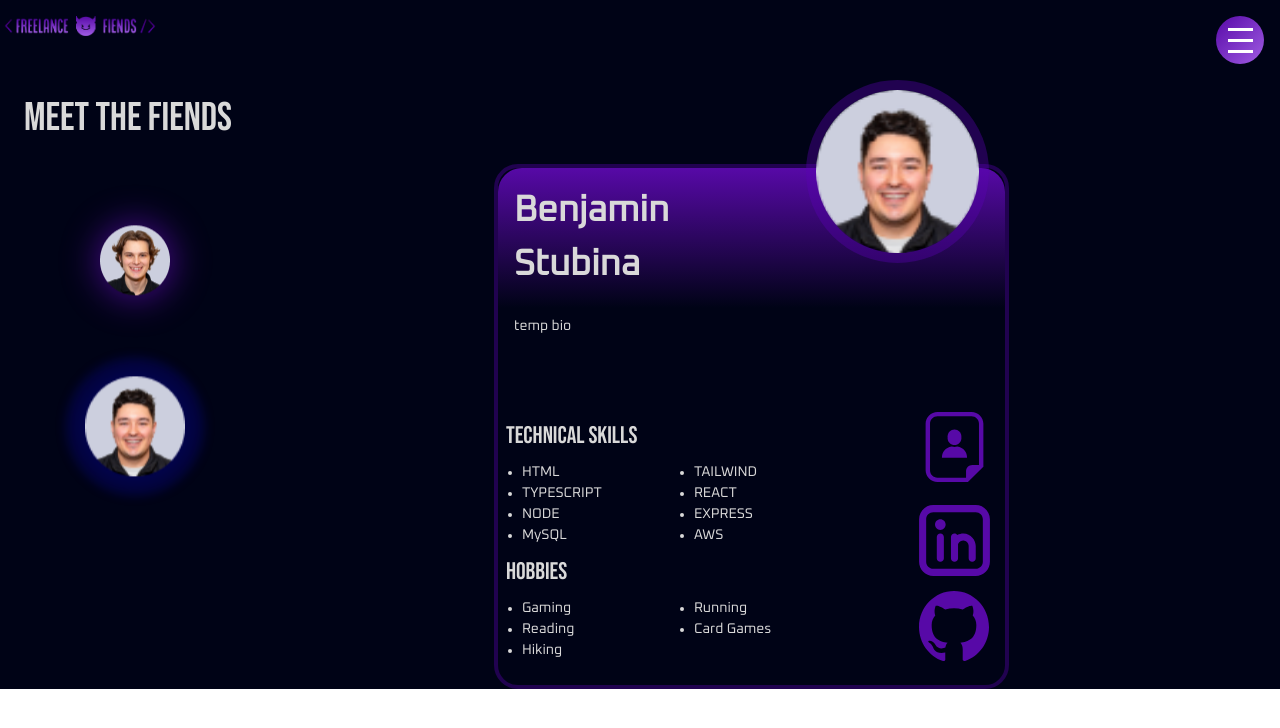
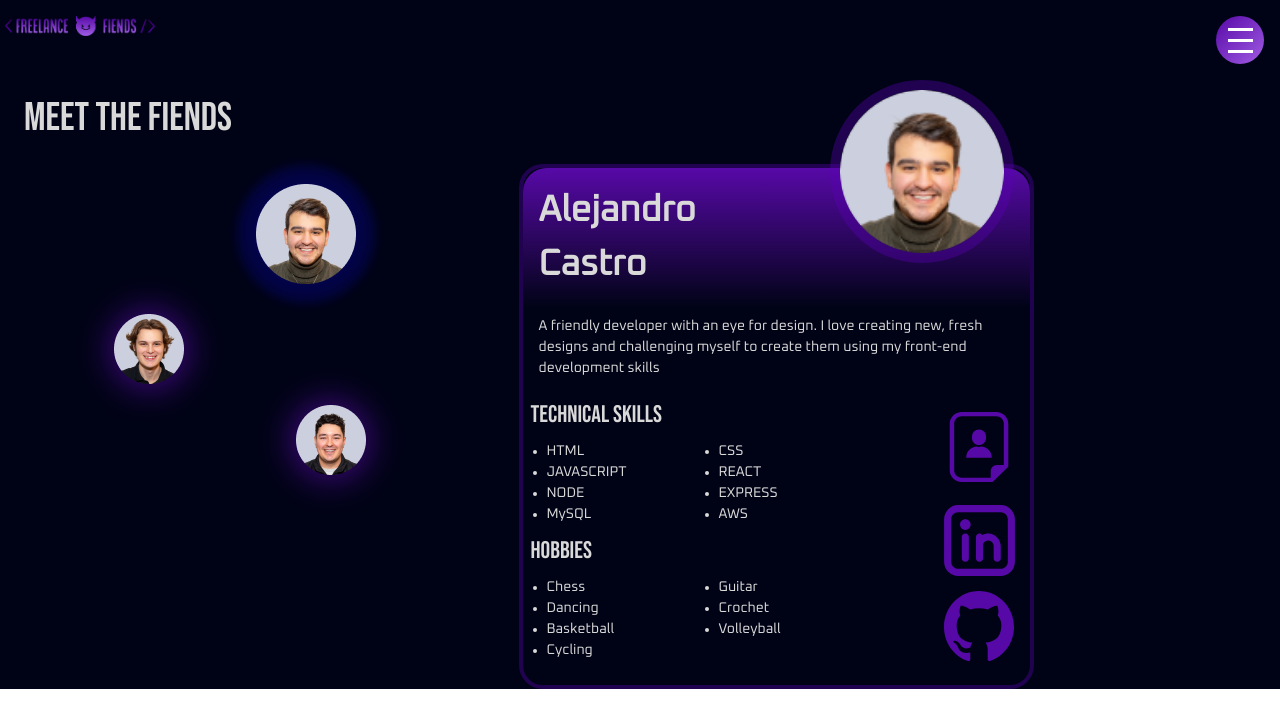
Before and after one commit to Matthewleslie12/FLF, a React (Vite) app: page / in a window 1280 px wide. Shown: the top 728 px of the page. Built offline with nearby package versions, Linux system fonts and the light colour scheme.

Commit message:
start revolver wheel placement

```diff
--- a/src/components/FiendPhotoCard/FiendPhotoCard.tsx
+++ b/src/components/FiendPhotoCard/FiendPhotoCard.tsx
@@ -1,25 +1,49 @@
 
 import { photoCardProps } from '../../types/photoCardInterface';
+import Ben from "../../assets/fiends-pics/ben.png"
+import Alejo from "../../assets/fiends-pics/alejo.png"
+import Trap from "../../assets/fiends-pics/trap.png"
+import { useEffect, useState } from 'react';
+
 
 const FiendPhotoCard = (photoCardProps:photoCardProps) => {
 
-  const { pic, isActive} = photoCardProps;
+  const { pic, isActive, setActiveFiend} = photoCardProps;
+
+  const [source, SetSource] = useState<string>("");
+
+  const updateActiveFiend = () => {
+    setActiveFiend(photoCardProps.pic)
+
+  }
+
+  useEffect(() => {
+    if (pic == "Ben"){
+      SetSource(Ben)
+    }
+    if (pic == "Alejo"){
+      SetSource(Alejo)
+    }
+    if (pic == "Trap"){
+      SetSource(Trap)
+    }
+  },[pic])
 
   if (isActive){
     return (
       <div className="w-[8.75rem] h-[8.75rem] rounded-full m-0 flex items-center justify-center">
         <div className="w-[8.75rem] h-[8.75rem] absolute content center-spotlight rounded-full "></div>
-        <img className="w-[6.25rem] h-[6.25rem] m-0 absolute z-10" src={pic} alt="picture of the developers" ></img>
+        <img className="w-[6.25rem] h-[6.25rem] m-0 absolute z-10" src={source} alt="picture of the developers" ></img>
       </div>
     )}
 
   return (
 
-    <div className="w-[5.687rem] h-[5.687rem] m-0 flex items-center justify-center  rounded-full" >
+    <div className="w-[5.687rem] h-[5.687rem] m-0 flex items-center justify-center  rounded-full hover:cursor-pointer" onClick={()=>{updateActiveFiend()} } >
 
       <div className="slider-spotlight rounded-full w-[5.687rem] h-[5.687rem] absolute content"></div>
 
-      <img className="w-[4.375rem] h-[4.375rem] m-0 absolute z-10" src={pic} alt="picture of the developers"></img>
+      <img className="w-[4.375rem] h-[4.375rem] m-0 absolute z-10" src={source} alt="picture of the developers"></img>
 
     </div>
   );
--- /dev/null
+++ b/src/components/FiendRevolver.tsx/FiendRevolver.tsx
@@ -0,0 +1,16 @@
+import { useState } from "react";
+import FiendBios from "../../assets/fiend-bios/fiend-bios.json"
+
+const FiendRevolver = () => {
+
+  const [isActive, setIsActive] = useState();
+
+  if (isActive)
+  return (
+    <div className="">
+
+    </div>
+  );
+};
+
+export default FiendRevolver;
--- a/src/components/FiendSpotlight/FiendSpotlight.tsx
+++ b/src/components/FiendSpotlight/FiendSpotlight.tsx
@@ -1,9 +1,5 @@
 import { Swiper, SwiperSlide } from 'swiper/react';
 import 'swiper/css';
-
-import Ben from "../../assets/fiends-pics/ben.png";
-import Alejo from "../../assets/fiends-pics/alejo.png";
-import Trap from "../../assets/fiends-pics/trap.png";
 import FiendPhotoCard from '../FiendPhotoCard/FiendPhotoCard';
 import { useEffect, useState } from 'react';
 // import Matt from "../../assets/fiends-pics/matt.png";
@@ -33,7 +29,7 @@ const FiendSpotlight = (SpotlightProps: SpotlightProps) => {
     setSlideActiveIndex(e.realIndex)
   }
 
-  const fiendPics = [Alejo,Trap,Ben] //Matt,NG,Sam
+   //Matt,NG,Sam
   return (
     <Swiper
     slidesPerView={3}
@@ -50,18 +46,18 @@ const FiendSpotlight = (SpotlightProps: SpotlightProps) => {
 
       768: {
         direction:"vertical",
-      }
+      },
       }}>
-      {fiendPics.map((pic,index) => {
+      {FiendBios.bios.map((fiend,index) => {
       if (slideActiveIndex === index){
         return (<SwiperSlide key={index} className="flex items-center justify-center relative bottom-[2rem] md:bottom-0" >
 
-          <FiendPhotoCard pic={pic} isActive={true}/>
+          <FiendPhotoCard pic={fiend.id} isActive={true} setActiveFiend={setActiveFiend}/>
         </SwiperSlide >)
 
       }else{
       return (<SwiperSlide key={index} className="flex items-center justify-center relative top-[1rem]" >
-          <FiendPhotoCard pic={pic} isActive={false}/>
+          <FiendPhotoCard pic={fiend.id} isActive={false} setActiveFiend={setActiveFiend}/>
         </SwiperSlide >)}
 })}
 
--- a/src/components/Fiends/Fiends.tsx
+++ b/src/components/Fiends/Fiends.tsx
@@ -3,16 +3,18 @@ import FiendBios from "../../assets/fiend-bios/fiend-bios.json"
 import useBioState from "../../hooks/bioHooks";
 import BioCard from "../BioCard/BioCard";
 import { BioType } from "../../types/bioInterface";
+import FiendPhotoCard from "../FiendPhotoCard/FiendPhotoCard";
 import FiendSpotlight from "../FiendSpotlight/FiendSpotlight";
+
+
 const Fiends = () => {
 
 
   const { activeFiend, setActiveFiend } = useBioState();
   const { activeFiendBio, setActiveFiendBio } = useBioState();
-
+  const { id,name, bio, hobbies, techStack, linkedIn, gitHub} = activeFiendBio;
 
   useEffect(() => {
-
 
     const fiendBio: BioType= FiendBios.bios.find((bio) => bio.id === activeFiend) || FiendBios.bios[0];
 
@@ -26,19 +28,32 @@ const Fiends = () => {
   return (
     <div className="m-lg ">
       <h1 className="text-[1.75rem] md:text-[2.5rem] font-bebas text-offWhite self-start">Meet the Fiends</h1>
-      <div className="flex flex-col md:flex-row mt-[1rem] ">
-      <div className="w-full md:w-[17rem]">
-        <FiendSpotlight activeFiend={activeFiend} setActiveFiend={setActiveFiend}/>
+      <div className="flex flex-col md:flex-row mt-[1rem] justify-center w-full">
+      <div className="w-full md:w-[17rem] h-full lg:max-w-[20rem]">
+        <div className="lg:hidden">
+          <FiendSpotlight activeFiend={activeFiend} setActiveFiend={setActiveFiend}/>
+        </div>
+        <div className="hidden h-[32.8125rem] lg:flex flex-col  max-w-[17rem]">
+
+         {FiendBios.bios.map((fiend)=>{
+          if (fiend.id === activeFiend){
+            return <div className="flex first:self-end second:self-center second:mr-[1rem] fourth:self-center fourth:mr-[1rem] last:self-end"><FiendPhotoCard pic={fiend.id} isActive={true} setActiveFiend={setActiveFiend}/></div>
+          }else{
+            return <div className="flex first:self-end second:self-center second:mr-[1rem] fourth:self-center fourth:mr-[1rem] last:self-end"><FiendPhotoCard pic={fiend.id} isActive={false} setActiveFiend={setActiveFiend}/></div>
+          }
+        })}
+
+        </div>
       </div>
-      <div className="w-full flex justify-center">
+      <div className="w-full flex justify-center md:max-w-[50rem]">
          <BioCard
-          id = {activeFiendBio.id}
-          name={activeFiendBio.name}
-          bio={activeFiendBio.bio}
-          techStack={activeFiendBio.techStack}
-          hobbies={activeFiendBio.hobbies}
-          linkedIn={activeFiendBio.linkedIn}
-          gitHub={activeFiendBio.gitHub}
+          id = {id}
+          name={name}
+          bio={bio}
+          techStack={techStack}
+          hobbies={hobbies}
+          linkedIn={linkedIn}
+          gitHub={gitHub}
         />
 
       </div>
--- a/src/types/photoCardInterface.tsx
+++ b/src/types/photoCardInterface.tsx
@@ -2,4 +2,5 @@ export interface photoCardProps {
   pic: string;
   isActive: boolean;
   fiendName?: string;
+  setActiveFiend:React.Dispatch<React.SetStateAction<string>>;
 }
```
